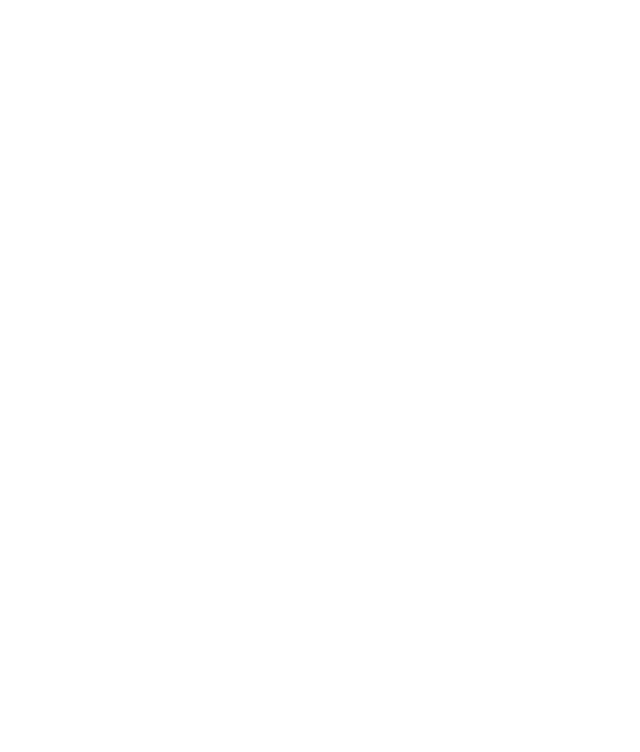
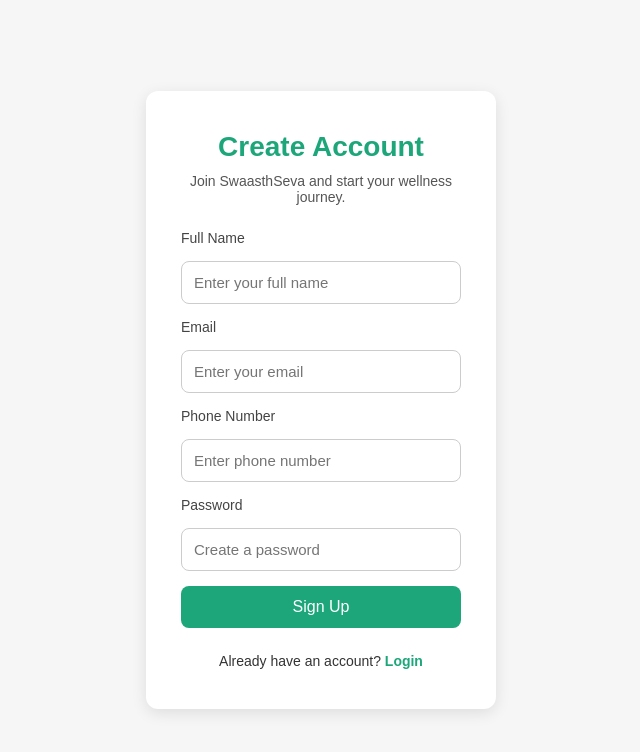
Before and after one commit to devv-Anmol/SwaasthSeva, a plain HTML site: page signup.html in a window 1280 px wide. Shown: the whole page, without its empty margins (319-959 px from the left). Drawn offline with Linux system fonts and the light colour scheme.

Commit message:
login and signup page included

```diff
--- a/login.html
+++ b/login.html
@@ -0,0 +1,33 @@
+<!DOCTYPE html>
+<html lang="en">
+<head>
+    <meta charset="UTF-8">
+    <meta name="viewport" content="width=device-width, initial-scale=1.0">
+    <title>Login | SwaasthSeva</title>
+    <link rel="stylesheet" href="style.css">
+</head>
+<body>
+
+    <section class="login-container">
+        <div class="login-box">
+            <h2>Login</h2>
+            <p class="login-subtext">Welcome back! Please enter your details.</p>
+
+            <form action="#">
+                <label>Email</label>
+                <input type="email" placeholder="Enter your email" required>
+
+                <label>Password</label>
+                <input type="password" placeholder="Enter your password" required>
+
+                <button type="submit" class="btn-login">Login</button>
+
+                <p class="signup-link">
+                    Don't have an account? <a href="signup.html">Sign up</a>
+                </p>
+            </form>
+        </div>
+    </section>
+
+</body>
+</html>
--- a/signup.html
+++ b/signup.html
@@ -0,0 +1,41 @@
+<!DOCTYPE html>
+<html lang="en">
+<head>
+    <meta charset="UTF-8">
+    <meta name="viewport" content="width=device-width, initial-scale=1.0">
+    <title>Signup | SwaasthSeva</title>
+    <link rel="stylesheet" href="style.css">
+</head>
+<body>
+
+    <section class="login-container">
+        <div class="login-box">
+            <h2>Create Account</h2>
+            <p class="login-subtext">Join SwaasthSeva and start your wellness journey.</p>
+
+            <form action="#">
+
+                <label>Full Name</label>
+                <input type="text" placeholder="Enter your full name" required>
+
+                <label>Email</label>
+                <input type="email" placeholder="Enter your email" required>
+
+                <label>Phone Number</label>
+                <input type="tel" placeholder="Enter phone number" required>
+
+                <label>Password</label>
+                <input type="password" placeholder="Create a password" required>
+
+                <button type="submit" class="btn-login">Sign Up</button>
+
+                <p class="signup-link">
+                    Already have an account? <a href="login.html">Login</a>
+                </p>
+
+            </form>
+        </div>
+    </section>
+
+</body>
+</html>
--- a/style.css
+++ b/style.css
@@ -326,3 +326,126 @@ footer {
 .btn-yellow:hover {
   background-color: #FFC107;
 }
+
+/* meet our docts css */
+.doctors {
+  padding: 60px 20px;
+  background: #f7f9fc;
+  text-align: center;
+}
+
+.doctors h2 {
+  font-size: 32px;
+  margin-bottom: 10px;
+}
+
+.doc-intro {
+  color: #555;
+  margin-bottom: 40px;
+}
+
+.doctor-container {
+  display: flex;
+  justify-content: center;
+  flex-wrap: wrap;
+  gap: 30px;
+}
+
+.doctor-card {
+  background: #fff;
+  width: 250px;
+  padding: 20px;
+  border-radius: 12px;
+  box-shadow: 0 4px 12px rgba(0,0,0,0.1);
+  transition: 0.3s;
+}
+
+.doctor-card:hover {
+  transform: translateY(-8px);
+}
+
+.doctor-card img {
+  width: 100%;
+  height: 260px;
+  object-fit: cover;
+  border-radius: 10px;
+  margin-bottom: 15px;
+}
+
+
+/* ===== Login Page ===== */
+
+.login-container {
+    min-height: 100vh;
+    display: flex;
+    justify-content: center;
+    align-items: center;
+    background: #f6f6f6;
+    padding: 20px;
+}
+
+.login-box {
+    background: #ffffff;
+    padding: 40px 35px;
+    width: 350px;
+    border-radius: 12px;
+    box-shadow: 0 4px 15px rgba(0,0,0,0.1);
+    text-align: center;
+}
+
+.login-box h2 {
+    margin-bottom: 10px;
+    color: #1ca67a;
+    font-size: 28px;
+}
+
+.login-subtext {
+    font-size: 14px;
+    color: #555;
+    margin-bottom: 25px;
+}
+
+.login-box form {
+    display: flex;
+    flex-direction: column;
+    gap: 15px;
+}
+
+.login-box label {
+    text-align: left;
+    font-size: 14px;
+    color: #444;
+}
+
+.login-box input {
+    padding: 12px;
+    border: 1px solid #ccc;
+    border-radius: 8px;
+    font-size: 15px;
+}
+
+.btn-login {
+    padding: 12px;
+    background: #1ca67a;
+    color: white;
+    border: none;
+    font-size: 16px;
+    border-radius: 8px;
+    cursor: pointer;
+    transition: 0.3s;
+}
+
+.btn-login:hover {
+    background: #188b66;
+}
+
+.signup-link {
+    margin-top: 10px;
+    font-size: 14px;
+}
+
+.signup-link a {
+    color: #1ca67a;
+    text-decoration: none;
+    font-weight: 600;
+}
```
Also changed, not shown: index.html (+29 -0 lines).
